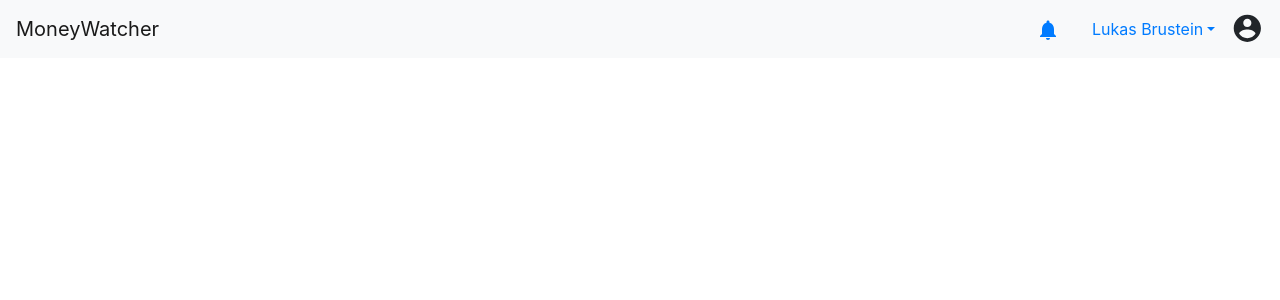
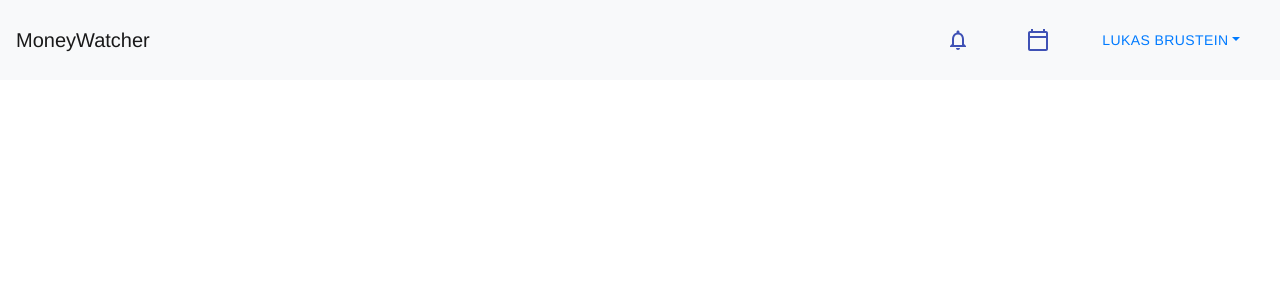
Before and after one commit to lukasBrustein/moneywatcher-project, a React (Create React App) app: page / in a window 1280 px wide. Shown: the top 300 px of the page. Built offline with nearby package versions, Linux system fonts and the light colour scheme.

Commit message:
Update Toolbar.js

```diff
--- a/src/components/Navigation/Toolbar/Toolbar.js
+++ b/src/components/Navigation/Toolbar/Toolbar.js
@@ -5,31 +5,42 @@ import NavDropdown from 'react-bootstrap/NavDropdown';
 import{ NavLink } from 'react-router-dom';
 import  Button  from '@material-ui/core/Button';
 import AccountCircleIcon from '@material-ui/icons/AccountCircle';
-import NotificationsNoneIcon from '@material-ui/icons/Notifications';
+import NotificationsOutlinedIcon from '@material-ui/icons/NotificationsOutlined';
+import IconButton from '@material-ui/core/IconButton';
+import CalendarTodayOutlinedIcon from '@material-ui/icons/CalendarTodayOutlined';
+import PowerSettingsNewOutlinedIcon from '@material-ui/icons/PowerSettingsNewOutlined';
+
+
+
 const toolbar = (props) => (
     <header>
         <Navbar bg="light" expand="lg">
-  <Navbar.Brand href="./home">MoneyWatcher</Navbar.Brand>
+  <Navbar.Brand href="./home" style={{fontFamily: 'Helvetica'}}>MoneyWatcher</Navbar.Brand>
   <Navbar.Toggle aria-controls="basic-navbar-nav" />
   <Navbar.Collapse id="basic-navbar-nav">
     <Nav className="mr-auto">
       <Nav.Link href="#header"></Nav.Link>
     </Nav>
     <Nav.Link href="/notifications">
-    <NotificationsNoneIcon />
+      <IconButton color="primary">
+            <NotificationsOutlinedIcon/>
+      </IconButton>
     </Nav.Link>
-      <NavDropdown title="Lukas Brustein" id="basic-nav-dropdown">
+    <Nav.Link href="/calendar">
+      <IconButton color="primary">
+        <CalendarTodayOutlinedIcon />
+      </IconButton>
+    </Nav.Link>
+    <Button color="primary">
+      <NavDropdown title="Lukas Brustein" id="basic-nav-dropdown" style={{fontFamily: 'Helvetica'}}>
         <Nav.Link href="/profile">
-
-
-           <NavDropdown.Item as= {Button}>
-                Profil
-            </NavDropdown.Item>
+           <NavDropdown.Item as= {Button}><AccountCircleIcon/>Profil</NavDropdown.Item>
         </Nav.Link>
         <NavDropdown.Divider />
-        <NavDropdown.Item as= {Button}>Logout</NavDropdown.Item>
+        <NavDropdown.Item as= {Button}><PowerSettingsNewOutlinedIcon />Logout</NavDropdown.Item>
       </NavDropdown>
-      <AccountCircleIcon style={{width:'3%', height:'3%'}}/>
+      </Button>
+
   </Navbar.Collapse>
 
 </Navbar>
```
